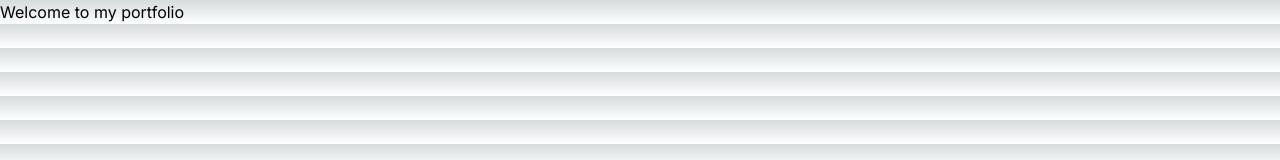
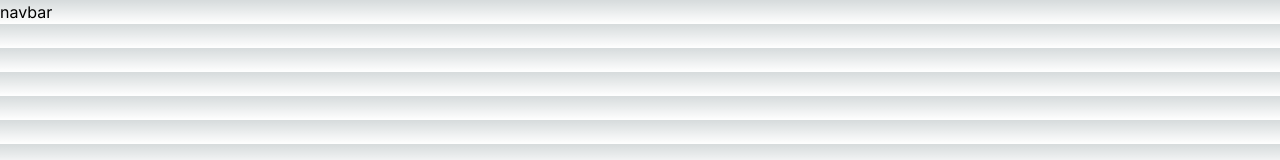
Before and after one commit to faizan619/Faizan_Dev_Portfolio, a Next.js app: page / in a window 1280 px wide. Shown: the top 160 px of the page. Built offline with nearby package versions, Linux system fonts and the light colour scheme.

Commit message:
navbar page working

```diff
--- /dev/null
+++ b/src/app/Components/Navbar.js
@@ -0,0 +1,5 @@
+export default function Navbar(){
+    return(
+        <div>navbar</div>
+    )
+}
--- a/src/app/page.js
+++ b/src/app/page.js
@@ -1,9 +1,10 @@
 import Image from 'next/image'
+import Navbar from './Components/Navbar'
 
 export default function Home() {
   return (
     <main>
-      <h1>Welcome to my portfolio</h1>
+      <Navbar/>
     </main>
   )
 }
```
